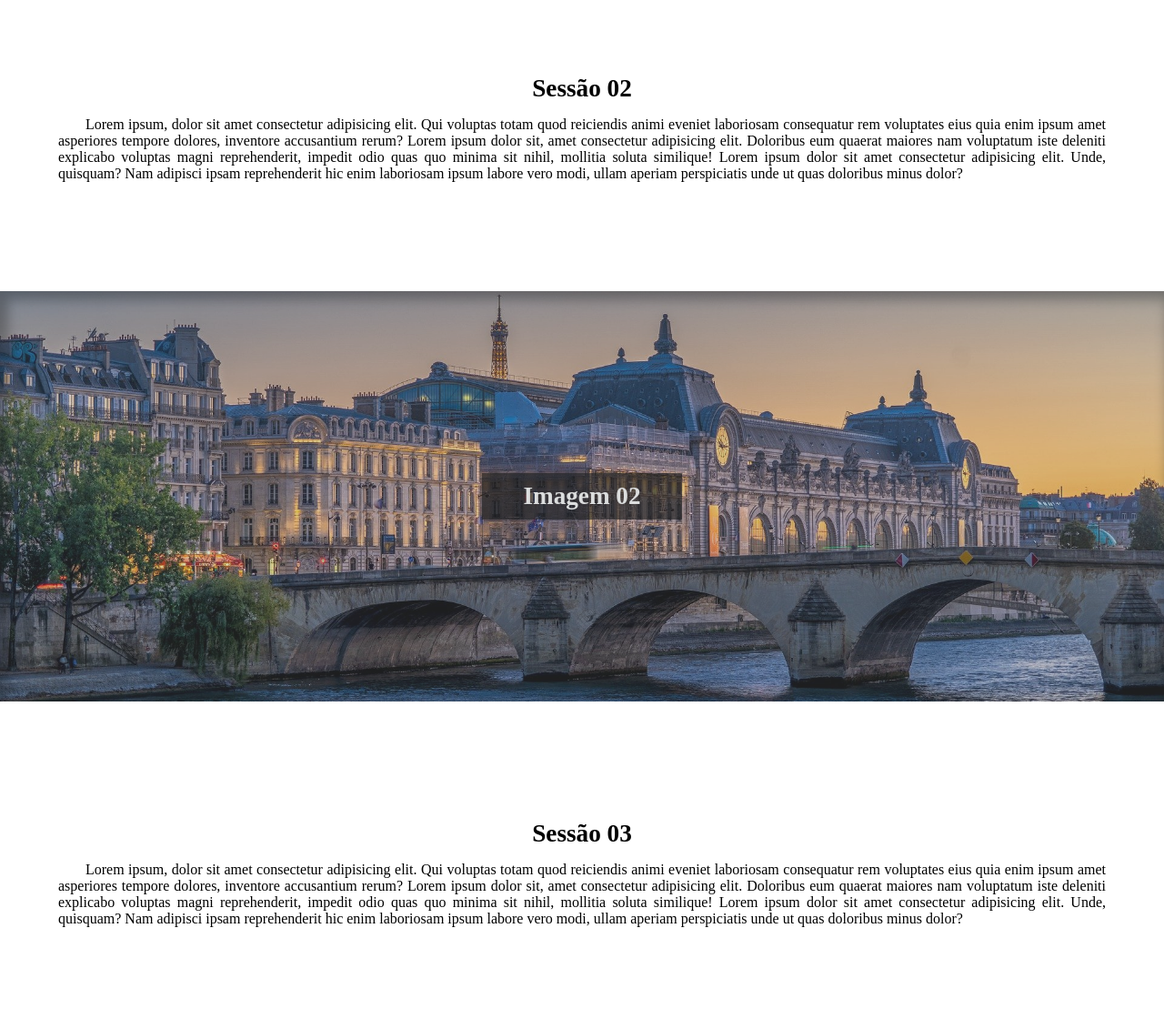
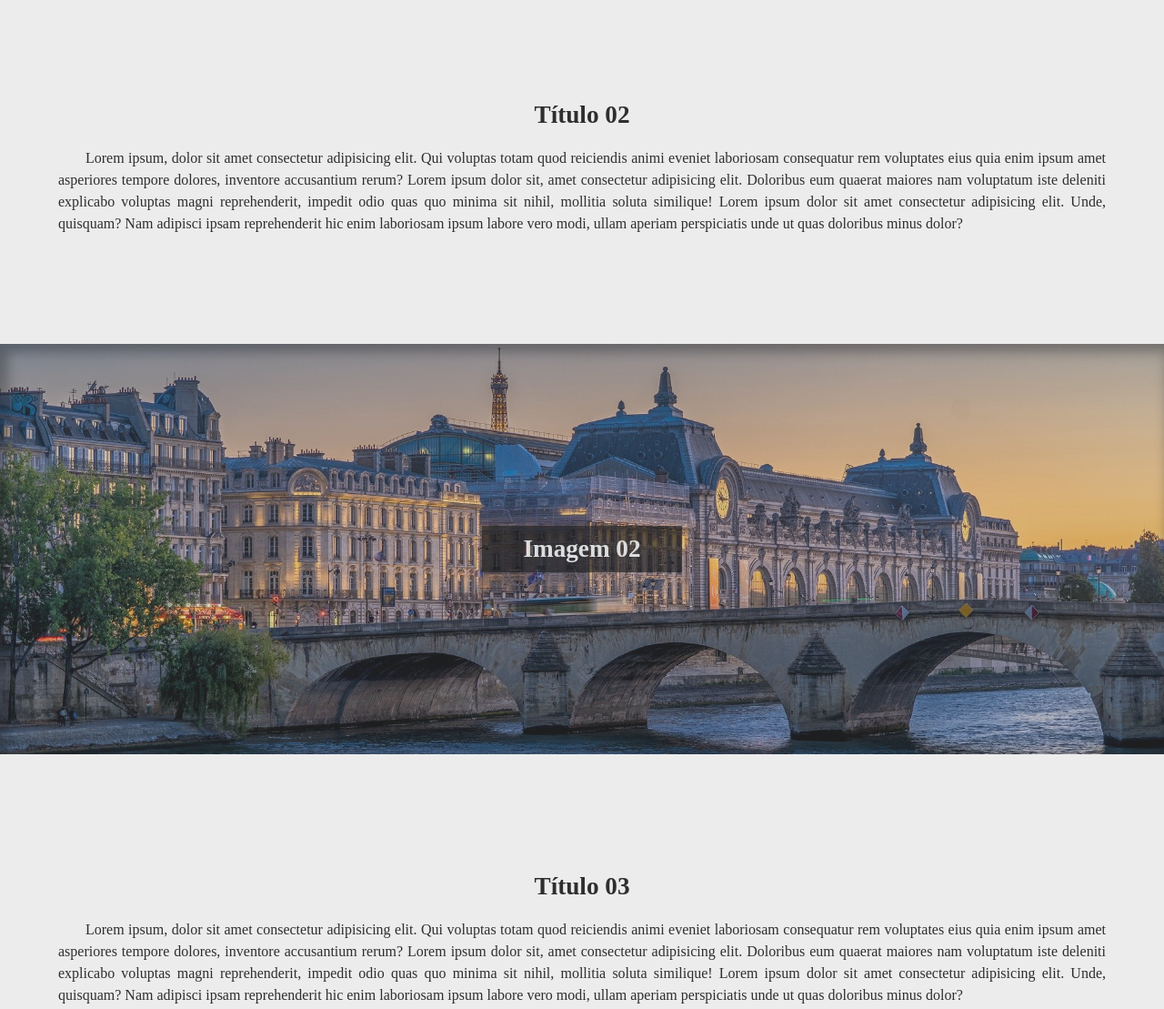
Before and after one commit to Thiagocavagna/projeto-parallax, a plain HTML site: page index.html in a window 1280 px wide. Shown: the part 1720-2829 px from the top of the page at 91% size. Drawn offline with Linux system fonts and the light colour scheme.

Commit message:
style add

```diff
--- a/estilos/style.css
+++ b/estilos/style.css
@@ -10,6 +10,7 @@
     padding: 0px;
     margin: 0px;
     font-family: var(--fonte1), serif;
+    color: rgb(46, 46, 46);
 }
 
 html, body {
@@ -20,6 +21,7 @@ html, body {
 h1 {
     font-size: 1.8em;
     font-weight: bolder;
+    font-variant: small-caps;
     text-align: center;
     padding: 10px;
 }
@@ -39,15 +41,16 @@ section p {
     width: 90%;
     margin: auto;
     text-align: justify;
+    line-height: 1.5em;
 }
 
 section.normal {
-    background-color: white;
+    background-color: rgb(236, 236, 236);
 
 }
 
 .normal > h2 {
-    padding-bottom: 15px;
+    padding-bottom: 20px;
 }
 
 section.imagem#img01 {
--- a/index.html
+++ b/index.html
@@ -12,21 +12,21 @@
         <h1>Exemplo de Site Parallax</h1>
     </section>
     <section class="normal">
-        <h2>Sessão 01</h2>
+        <h2>Título 01</h2>
         <p>Lorem ipsum, dolor sit amet consectetur adipisicing elit. Qui voluptas totam quod reiciendis animi eveniet laboriosam consequatur rem voluptates eius quia enim ipsum amet asperiores tempore dolores, inventore accusantium rerum? Lorem ipsum dolor sit, amet consectetur adipisicing elit. Doloribus eum quaerat maiores nam voluptatum iste deleniti explicabo voluptas magni reprehenderit, impedit odio quas quo minima sit nihil, mollitia soluta similique! Lorem ipsum dolor sit amet consectetur adipisicing elit. Unde, quisquam? Nam adipisci ipsam reprehenderit hic enim laboriosam ipsum labore vero modi, ullam aperiam perspiciatis unde ut quas doloribus minus dolor?</p>
     </section>
     <section class="imagem" id="img01">
         <h2>Imagem 01</h2>
     </section>
     <section class="normal">
-        <h2>Sessão 02</h2>
+        <h2>Título 02</h2>
         <p>Lorem ipsum, dolor sit amet consectetur adipisicing elit. Qui voluptas totam quod reiciendis animi eveniet laboriosam consequatur rem voluptates eius quia enim ipsum amet asperiores tempore dolores, inventore accusantium rerum? Lorem ipsum dolor sit, amet consectetur adipisicing elit. Doloribus eum quaerat maiores nam voluptatum iste deleniti explicabo voluptas magni reprehenderit, impedit odio quas quo minima sit nihil, mollitia soluta similique! Lorem ipsum dolor sit amet consectetur adipisicing elit. Unde, quisquam? Nam adipisci ipsam reprehenderit hic enim laboriosam ipsum labore vero modi, ullam aperiam perspiciatis unde ut quas doloribus minus dolor?</p>
     </section>
     <section class="imagem" id="img02">
         <h2>Imagem 02</h2>
     </section>
     <section class="normal">
-        <h2>Sessão 03</h2>
+        <h2>Título 03</h2>
         <p>Lorem ipsum, dolor sit amet consectetur adipisicing elit. Qui voluptas totam quod reiciendis animi eveniet laboriosam consequatur rem voluptates eius quia enim ipsum amet asperiores tempore dolores, inventore accusantium rerum? Lorem ipsum dolor sit, amet consectetur adipisicing elit. Doloribus eum quaerat maiores nam voluptatum iste deleniti explicabo voluptas magni reprehenderit, impedit odio quas quo minima sit nihil, mollitia soluta similique! Lorem ipsum dolor sit amet consectetur adipisicing elit. Unde, quisquam? Nam adipisci ipsam reprehenderit hic enim laboriosam ipsum labore vero modi, ullam aperiam perspiciatis unde ut quas doloribus minus dolor?</p>
     </section>
     <section class="principal">
```
